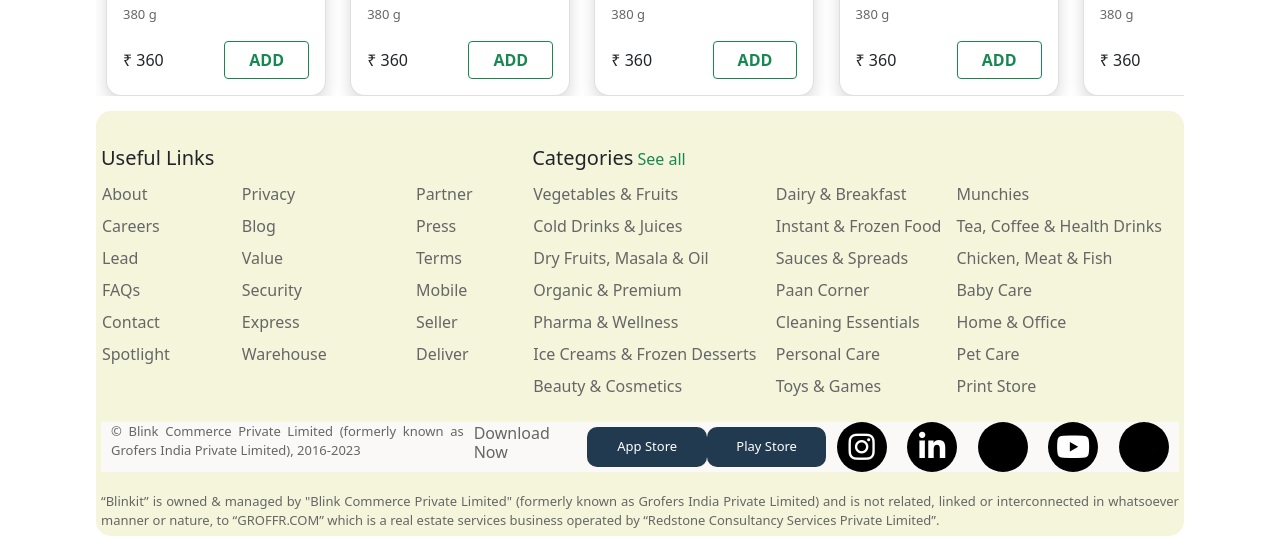
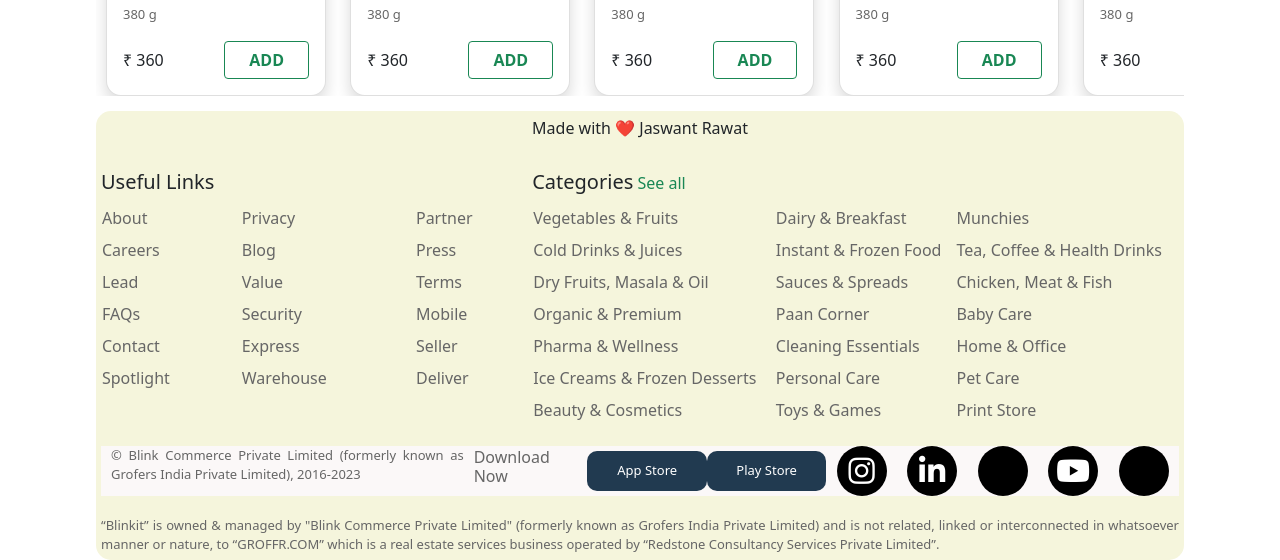
Before and after one commit to Jaswant26/Blinkit-clone, a plain HTML site: page index.html in a window 1280 px wide. Shown: the part 2542-3102 px from the top of the page. Before the commit the page ends 3078 px from the top, so only its background shows below. Drawn offline with nearby package versions, Linux system fonts and the light colour scheme.

Commit message:
blinkit clone

```diff
--- a/index.html
+++ b/index.html
@@ -988,7 +988,9 @@
       </div>
     </section>
     <footer>
+      <div class="made">Made with ❤️ Jaswant Rawat</div>
       <div id="my-footer-row-1">
+
         <div id="footer__table__1">
           <h5>Useful Links</h5>
           <table>
--- a/style.css
+++ b/style.css
@@ -96,6 +96,13 @@
     border-radius: 15px;
     margin-top:15px;
     padding: 5px;
+}
+.made{
+    font-display: flex;
+    justify-content: center;
+    align-items: center;
+    text-align: center;
+
 }
 #my-footer-row-1{
     display: flex;
```
